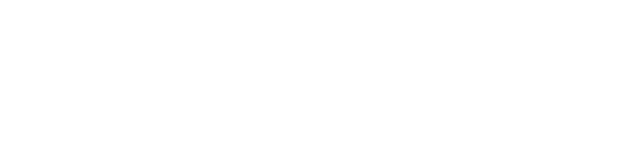
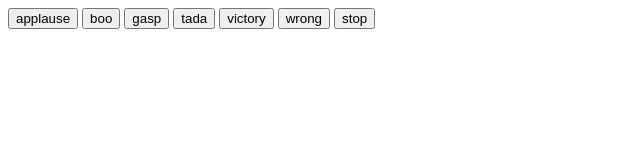
Before and after one commit to acciojob/Soundbar-BandiKantiChaitanya, a website: page main.html in a window 1280 px wide. Shown: the whole page, without its empty margins (0-640 px from the left). Drawn offline with Linux system fonts and the light colour scheme.

Commit message:
created a submission

```diff
--- a/main.html
+++ b/main.html
@@ -8,6 +8,15 @@
 
 <body>
 	<!-- the entire body must be written by student -->
+	<div id="buttons" >
+		<button class="btn" >applause</button>
+		<button class="btn" >boo</button>
+		<button class="btn" >gasp</button>
+		<button class="btn" >tada</button>
+		<button class="btn" >victory</button>
+		<button class="btn" >wrong</button>
+		<button class="stop" >stop</button>
+	</div>
     <script type="text/javascript" src="./script.js">
 </script>
 
```
